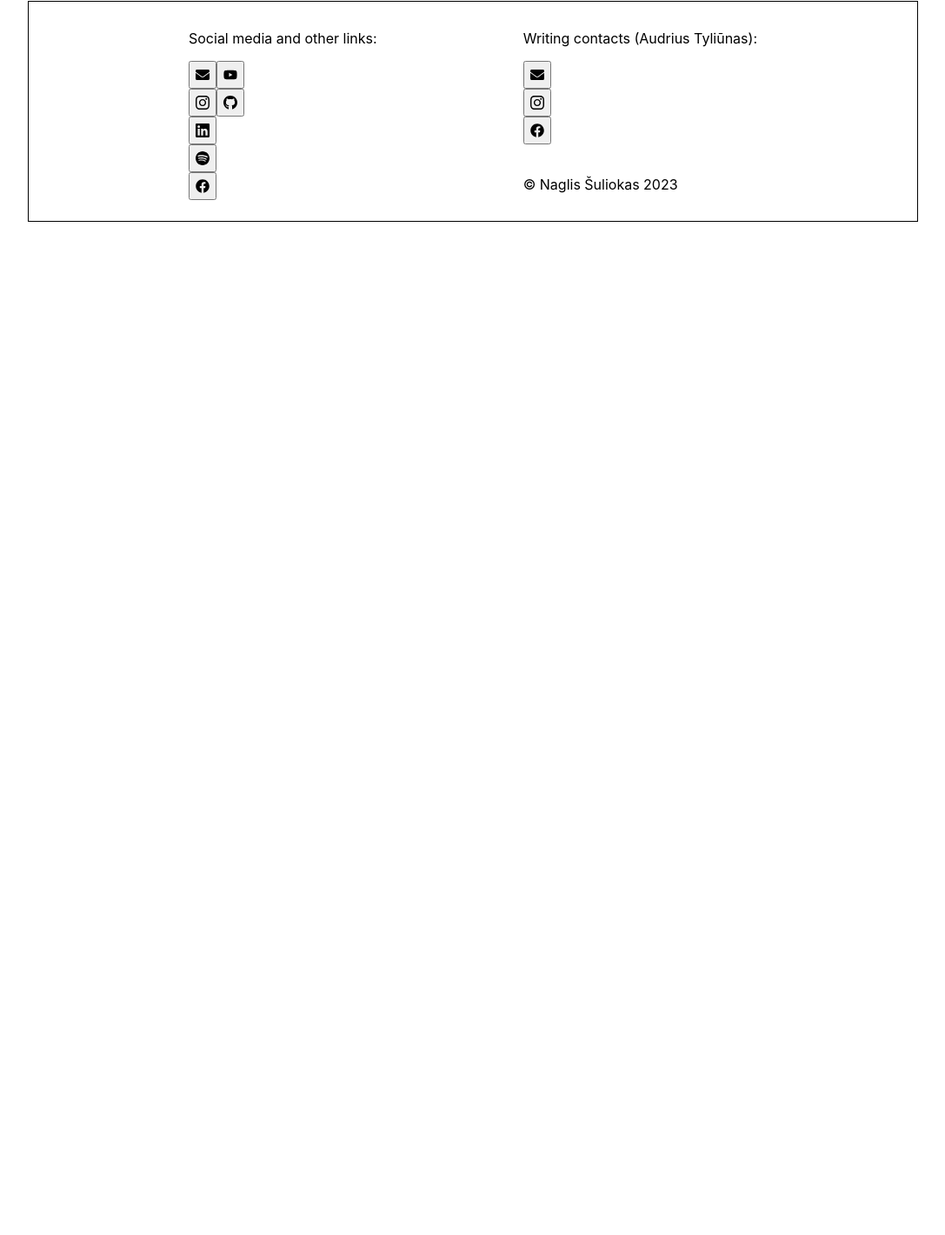
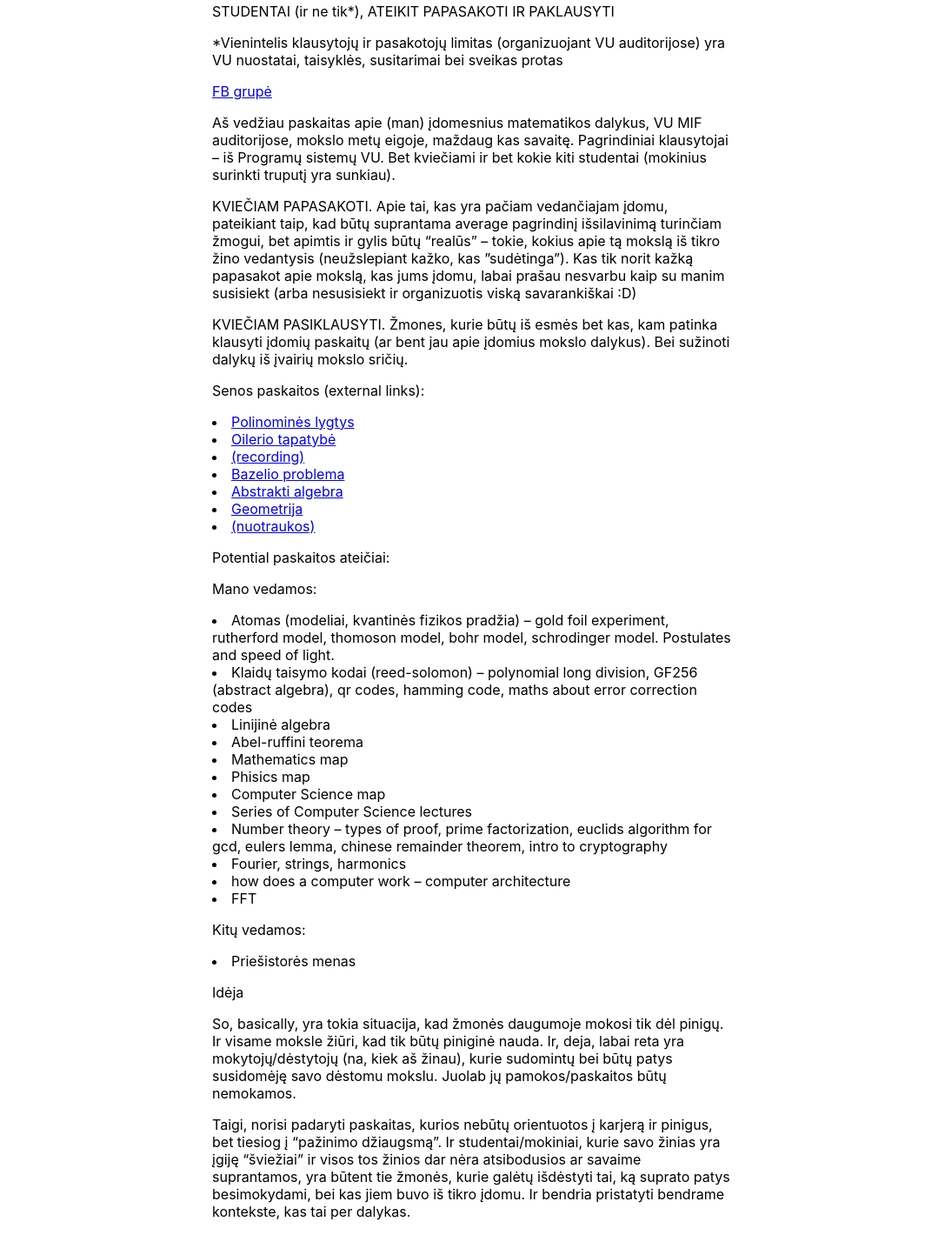
Before and after one commit to naglissul/naglissul.github.io, a React (Create React App) app: page /#/teach/mgbi in a window 1280 px wide. Shown: the part 435-1855 px from the top of the page at 87% size, without its empty margins (96-1183 px from the left). Before the commit the page ends 800 px from the top, so only its background shows below. Built offline with nearby package versions, Linux system fonts and the light colour scheme.

Commit message:
add github repo desc, rem npw old web

```diff
--- a/src/pages/homePage/HomePage.tsx
+++ b/src/pages/homePage/HomePage.tsx
@@ -1,5 +1,4 @@
 import { Link } from "react-router-dom";
-import Archive from "./components/Archive";
 import BestMusic from "./components/BestMusic";
 import { Icon } from "../../generalComponents/ContactsFooter";
 import { MOBILE_THRESHOLD } from "../../constants";
@@ -259,8 +258,6 @@ function HomePage() {
           </div>
         </li>
       </ul>
-
-      <Archive />
     </section>
   );
 }
--- a/src/pages/homePage/components/Archive.tsx
+++ /dev/null
@@ -1,12 +0,0 @@
-function Archive() {
-  return (
-    <div style={{ border: "1px solid", padding: "1em", flexGrow: "2" }}>
-      <h3>
-        <a href="http://www.nopointwritings.wordpress.com/">
-          Old website with ads
-        </a>
-      </h3>
-    </div>
-  );
-}
-export default Archive;
--- a/src/pages/teachPage/KorepPage.tsx
+++ b/src/pages/teachPage/KorepPage.tsx
@@ -1,7 +1,7 @@
 function KorepPage() {
   return (
     <section>
-      <p>Matematika (galima ir fiziką)</p>
+      <p>Matematika (galima ir fiziką), 9-12 kl.</p>
       <p>Kaina: 15€/60min</p>
       <p>Nuotoliu. Jei įmanoma suderinti, tuomet galima ir gyvai.</p>
       <p>Vienkartinį susiskambinimą/susitikimą galima nemokamai.</p>
--- a/src/pages/teachPage/MgbiPage.tsx
+++ b/src/pages/teachPage/MgbiPage.tsx
@@ -1,16 +1,120 @@
 function MgbiPage() {
   return (
     <section>
-      <h1>Truputį mirus iniciatyva</h1>
+      <h3>Truputį mirus iniciatyva - šiuo metu niekas neorganizuojama</h3>
+      <h1>Mokslas gali būti įdomus</h1>
       <p></p>
-      <a href="https://drive.google.com/file/d/1iXnJA4AmH1dD26zyLRHr7WbXqIAl-Gs1/view?usp=sharing">
-        Euler's identity lecture recording
-      </a>
-      {/* <h1>Learning Can Be Interesting</h1>
+      <h2>What is dis?</h2>
       <p>
-        (liet.: mokslas gali būti įdomus) - Lectures by students - uni in
-        highschool style +Stud-stud(what has a demand) +stud-stud(with a request)(?)
-      </p> */}
+        Paskaitos iš bet ko (beveik*) apie bet ką, bet kam (beveik*). Svarbu tik
+        kad būtų įdomu. Toks ir tikslas – dalintis mokslu, kurio žinios verda
+        viduje, bet nėra kaip daryti tarptautinių konferencijų.
+      </p>
+      <p>STUDENTAI (ir ne tik*), ATEIKIT PAPASAKOTI IR PAKLAUSYTI</p>
+      <p>
+        *Vienintelis klausytojų ir pasakotojų limitas (organizuojant VU
+        auditorijose) yra VU nuostatai, taisyklės, susitarimai bei sveikas
+        protas
+      </p>
+      <a href="https://www.facebook.com/groups/1293131374781480">FB grupė</a>
+      <p>
+        Aš vedžiau paskaitas apie (man) įdomesnius matematikos dalykus, VU MIF
+        auditorijose, mokslo metų eigoje, maždaug kas savaitę. Pagrindiniai
+        klausytojai – iš Programų sistemų VU. Bet kviečiami ir bet kokie kiti
+        studentai (mokinius surinkti truputį yra sunkiau).
+      </p>
+      <p>
+        KVIEČIAM PAPASAKOTI. Apie tai, kas yra pačiam vedančiajam įdomu,
+        pateikiant taip, kad būtų suprantama average pagrindinį išsilavinimą
+        turinčiam žmogui, bet apimtis ir gylis būtų “realūs” – tokie, kokius
+        apie tą mokslą iš tikro žino vedantysis (neužslepiant kažko, kas
+        ”sudėtinga”). Kas tik norit kažką papasakot apie mokslą, kas jums įdomu,
+        labai prašau nesvarbu kaip su manim susisiekt (arba nesusisiekt ir
+        organizuotis viską savarankiškai :D)
+      </p>
+      <p>
+        KVIEČIAM PASIKLAUSYTI. Žmones, kurie būtų iš esmės bet kas, kam patinka
+        klausyti įdomių paskaitų (ar bent jau apie įdomius mokslo dalykus). Bei
+        sužinoti dalykų iš įvairių mokslo sričių.
+      </p>
+      <p>Senos paskaitos (external links):</p>
+      <li>
+        <a href="https://fb.me/e/3glfRQJcp">Polinominės lygtys</a>
+      </li>
+      <li>
+        <a href="https://fb.me/e/2ooWjAAmx">Oilerio tapatybė</a>
+      </li>
+      <li>
+        {" "}
+        <a href="https://drive.google.com/file/d/1iXnJA4AmH1dD26zyLRHr7WbXqIAl-Gs1/view?usp=sharing">
+          (recording)
+        </a>
+      </li>
+      <li>
+        {" "}
+        <a href="https://fb.me/e/2qRqY9Jfi">Bazelio problema</a>
+      </li>{" "}
+      <li>
+        <a href="https://fb.me/e/1H3LkVvET">Abstrakti algebra</a>
+      </li>
+      <li>
+        {" "}
+        <a href="https://fb.me/e/1PQQ2uOHu">Geometrija</a>
+      </li>{" "}
+      <li>
+        <a href="https://www.instagram.com/p/CeEtrdVLfymxNe5nkpeCP1MBw30rseVsMVIs3E0/?igshid=YmMyMTA2M2Y=">
+          (nuotraukos)
+        </a>
+      </li>
+      <p>Potential paskaitos ateičiai:</p>
+      <p>Mano vedamos:</p>
+      <li>
+        Atomas (modeliai, kvantinės fizikos pradžia) – gold foil experiment,
+        rutherford model, thomoson model, bohr model, schrodinger model.
+        Postulates and speed of light.
+      </li>
+      <li>
+        Klaidų taisymo kodai (reed-solomon) – polynomial long division, GF256
+        (abstract algebra), qr codes, hamming code, maths about error correction
+        codes
+      </li>
+      <li>Linijinė algebra</li>
+      <li>Abel-ruffini teorema</li>
+      <li>Mathematics map</li>
+      <li>Phisics map</li>
+      <li>Computer Science map</li>
+      <li>Series of Computer Science lectures</li>
+      <li>
+        Number theory – types of proof, prime factorization, euclids algorithm
+        for gcd, eulers lemma, chinese remainder theorem, intro to cryptography
+      </li>
+      <li>Fourier, strings, harmonics</li>
+      <li>how does a computer work – computer architecture</li>
+      <li>FFT</li>
+      <p>Kitų vedamos:</p>
+      <li>Priešistorės menas</li>
+      <p>Idėja</p>
+      <p>
+        So, basically, yra tokia situacija, kad žmonės daugumoje mokosi tik dėl
+        pinigų. Ir visame moksle žiūri, kad tik būtų piniginė nauda. Ir, deja,
+        labai reta yra mokytojų/dėstytojų (na, kiek aš žinau), kurie sudomintų
+        bei būtų patys susidomėję savo dėstomu mokslu. Juolab jų
+        pamokos/paskaitos būtų nemokamos.
+      </p>
+      <p>
+        Taigi, norisi padaryti paskaitas, kurios nebūtų orientuotos į karjerą ir
+        pinigus, bet tiesiog į “pažinimo džiaugsmą”. Ir studentai/mokiniai,
+        kurie savo žinias yra įgiję “šviežiai” ir visos tos žinios dar nėra
+        atsibodusios ar savaime suprantamos, yra būtent tie žmonės, kurie galėtų
+        išdėstyti tai, ką suprato patys besimokydami, bei kas jiem buvo iš tikro
+        įdomu. Ir bendria pristatyti bendrame kontekste, kas tai per dalykas.
+      </p>
+      <p>
+        Bet šiaip pagal idėją nėra svarbu, kas dėsto – tai gali būti nebūtinai
+        studentai/mokiniai. Tai gali būti ir dėstytojai, kiti profesionalai ar
+        kokie šiaip random žmonės. As long as it doesn’t cost anything
+        paklausymui
+      </p>
     </section>
   );
 }
--- a/src/pages/teachPage/MoksloGildijaPage.tsx
+++ b/src/pages/teachPage/MoksloGildijaPage.tsx
@@ -1,8 +1,33 @@
 function MoksloGildijaPage() {
   return (
     <section>
-      <p>Čia bus pateikta informacija apie iniciatyvą "Mokslo gildija"</p>
-      {/* Dėl daugiau info susisiekit su manim */}
+      <p>
+        Tai bus dar vienas (jau trečiasis, regis) bandymas padaryti kažkokią
+        belenkaip gerą ir naudingą mokymosi iniciatyvą, paremta
+        savideterminacijos teorija (vidine/intrinsic motyvacija) ir savarankišku
+        mokymusi bei informacijos apie mokslo galimybes plėtimu. Po nelabai
+        nuvykusios MGBĮ iniciatyvos, bandysiu rinkti norinčius mokytis
+        savarankiškai žmones, (?ne-)turinčius tam šaltinius (begalinį internetą
+        :D), bet neturinčius materialaus tikslo / paskatinimo paskatinimo iš
+        aplinkos. Į gildiją surinkti "meistrai" galės "dirbti savo amatą", t.y.
+        mokytis savo field dalyką, kas savaitę pristatinėjant "grandis", t.y.
+        mažus įgilintus mokslo gabaliukus, iš kurių vėliau galima būtų sudėti
+        vieną didelę grandinę...
+      </p>
+      <p>
+        ...finale pilniau suvokiant pasaulį. nu ir gal koki projekteli tada
+        padarant :D Arba paskaitas/paskaitų serijas išoriniam pasauliui (su
+        tiksline auditorija).
+      </p>
+      <p>
+        Kadangi tokių žmonių (norinčių savarankiškai mokytis be konkretaus
+        materialaus tikslo) šiais laikais reta, į gildiją galės pretenduoti
+        patekti bet kokie "amatininkai", tik tam turės jie pristatyti esantiems
+        gildijos meistrams savo "šedevrą", t.y. savo main study field paskaitą
+        (tai nereiškia, kad tik apie tą field ir galės esant gildijoje daryti
+        pristatymus), ir gauti lengvą approve iš vyriausiųjų meistrų (I guess).
+      </p>
+      <p>Dėl daugiau info susisiekit su manim</p>
     </section>
   );
 }
--- a/src/pages/writePage/TheFirstSnowPage.tsx
+++ b/src/pages/writePage/TheFirstSnowPage.tsx
@@ -2,6 +2,16 @@ export default function TheFirstSnowPage() {
   return (
     <section>
       Čia bus patalpinta informacija apie romaną "Pirmasis sniegas"
+      <p>
+        Žanras? Turbūt tiksliausiai būtų sakyti psichologinė fantastika, nors iš
+        tikrųjų nėra taip konkretu. Apie ką? Trumpai tariant, apie sapnus. Mažai
+        pažinto ir chaotiško pasaulio tyrinėjimą. Pavojus, slypinčius giliai
+        sapnuose. Ir kodėl geriau netapti klaidininku. Everything is in
+        progress.
+      </p>
+      <p>
+        Šiuo metu dirbu ties pirmos dalies (iš trijų) antru skyriumi (iš trijų)
+      </p>
       {/* <p>Snow. EXCERPTS ONLY (cuz Alma littera competition 2024 April)</p>
       {readingsSnow.map((reading) => (
         <Reading
```
Also changed, not shown: 1 other file (tests, documents, lock files or other folders).
